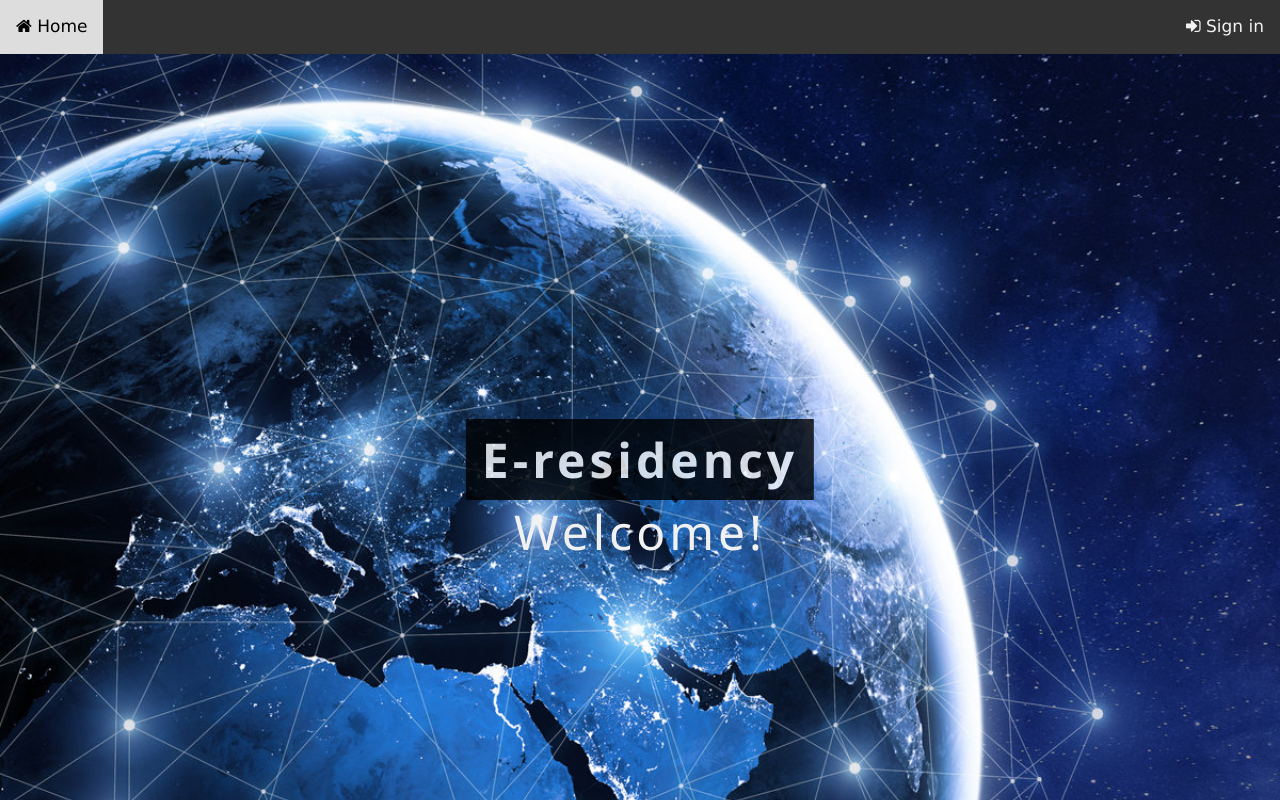
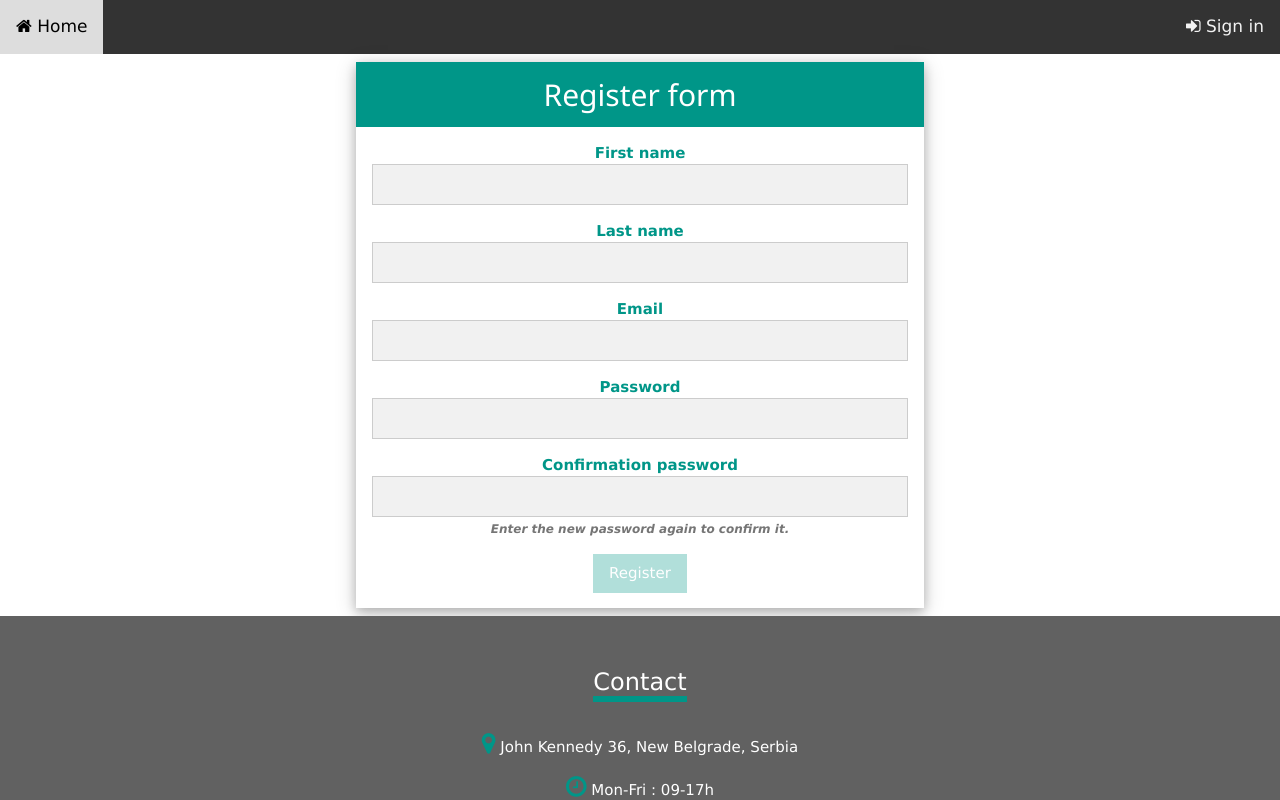
Before and after one commit to krjovan/E-residency-frontend, an Angular app: page /register in a window 1280 px wide. Before the commit this address led to /home. Shown: the top 800 px of the page. Built offline with nearby package versions, Linux system fonts and the light colour scheme.

Commit message:
Register function added and updated profile component

```diff
--- a/src/app/app.module.ts
+++ b/src/app/app.module.ts
@@ -9,11 +9,13 @@ import { HomeComponent } from './components/home/home.component';
 import { SignInComponent } from './components/sign-in/sign-in.component';
 import { ProfileComponent } from './components/profile/profile.component';
 import { AuthGuardService } from './services/auth-guard.service';
+import { RegisterComponent } from './components/register/register.component';
 
 
 const routes: Routes = [
   { path: 'home', component: HomeComponent },
   { path: 'sign-in', component: SignInComponent },
+  { path: 'register', component: RegisterComponent },
   { path: 'profile', component: ProfileComponent, canActivate: [AuthGuardService] },
   { path: '**', redirectTo: '/home', pathMatch: 'full' }
 ];
@@ -23,7 +25,8 @@ const routes: Routes = [
     AppComponent,
     HomeComponent,
     SignInComponent,
-    ProfileComponent
+    ProfileComponent,
+    RegisterComponent
   ],
   imports: [
     BrowserModule,
--- a/src/app/components/profile/profile.component.html
+++ b/src/app/components/profile/profile.component.html
@@ -14,15 +14,7 @@
           <b>someone@domain.domain</b>
         </label>
       </p>
-      <p>
-        <label class="w3-text-teal">
-          <b>Current password</b>
-        </label>
-        <label class="w3-text-grey" style="font-style: italic">
-        </label>
-        <input required [(ngModel)]="currentPassword" minlength="1" maxlength="40" name="oldpassword" type="password" style="text-align: center;"
-          class="w3-input w3-border w3-light-grey">
-      </p>
+
       <p>
         <label class="w3-text-teal">
           <b>New password</b>
@@ -30,7 +22,7 @@
         <input [(ngModel)]="newPassword" name="newpassword" minlength="8" maxlength="20" pattern="^(?=.*[a-z])(?=.*[A-Z])(?=.*\d)(?=.*[@$!%*?&])[A-Za-z\d@$!%*?&]{8,20}$"
           type="password" style="text-align: center;" class="w3-input w3-border w3-light-grey">
         <label class="w3-text-grey" style="font-style: italic">
-          <b>Minimum 8 and maximum 20 characters. It must contain at least one lowercase and uppercase letter, a number as well
+          <b style="font-size: 9pt;">Minimum 8 and maximum 20 characters. It must contain at least one lowercase and uppercase letter, a number as well
             as a special character.
             <span style="color: red;"> (Only if you want to change the current password)</span>
           </b>
@@ -43,10 +35,19 @@
         <input [(ngModel)]="confirmationPassword" name="confirmationpassword" minlength="8" maxlength="20" pattern="^(?=.*[a-z])(?=.*[A-Z])(?=.*\d)(?=.*[@$!%*?&])[A-Za-z\d@$!%*?&]{8,20}$"
           type="password" style="text-align: center;" class="w3-input w3-border w3-light-grey">
         <label class="w3-text-grey" style="font-style: italic">
-          <b>Enter the new password again to confirm it.
-            <span style="color: red;"> (Only if you want to change the current password)</span>
+          <b style="font-size: 9pt;">Enter the new password again to confirm it.
+            <span style=" color: red;"> (Only if you want to change the current password)</span>
           </b>
         </label>
+      </p>
+      <p>
+        <label class="w3-text-teal">
+          <b>Current password <span style=" color: red;"> *</span></b>
+        </label>
+        <label class="w3-text-grey" style="font-style: italic">
+        </label>
+        <input required [(ngModel)]="currentPassword" minlength="1" maxlength="40" name="oldpassword" type="password" style="text-align: center;"
+          class="w3-input w3-border w3-light-grey">
       </p>
 
       <p class="w3-center">
--- a/src/app/components/profile/profile.component.ts
+++ b/src/app/components/profile/profile.component.ts
@@ -17,6 +17,10 @@ export class ProfileComponent implements OnInit {
   constructor(private auth: AuthenticationService) {}
 
   ngOnInit() {
+    this.getUserDetails();
+  }
+
+  getUserDetails() {
     this.auth.profile().subscribe(user => {
       this.details = user;
     }, (err) => {
@@ -25,6 +29,11 @@ export class ProfileComponent implements OnInit {
   }
 
   save() {
+    if(this.newPassword !== this.confirmationPassword && this.newPassword !== '' && this.confirmationPassword !== ''){
+      console.log("New password and Confirmation password do not match");
+      return;
+    }
+
     var req = {
       currentPassword: this.currentPassword,
       salt: this.details.salt
--- /dev/null
+++ b/src/app/components/register/register.component.html
@@ -0,0 +1,55 @@
+<div class="w3-center w3-padding" style="margin:0 auto; max-width: 600px;">
+  <div class="w3-card-4">
+    <div class="w3-container w3-teal">
+      <h2>Register form</h2>
+    </div>
+    <form class="w3-container" #formControl="ngForm">
+      <p>
+        <label class="w3-text-teal">
+          <b>First name</b>
+        </label>
+        <input required [(ngModel)]="firstName" minlength="2" maxlength="40" name="first" type="text" style="text-align: center;"
+          class="w3-input w3-border w3-light-grey">
+      </p>
+      <p>
+        <label class="w3-text-teal">
+          <b>Last name</b>
+        </label>
+        <input required [(ngModel)]="lastName" minlength="2" maxlength="40" name="last" type="text" style="text-align: center;" class="w3-input w3-border w3-light-grey">
+      </p>
+      <p>
+        <label class="w3-text-teal">
+          <b>Email</b>
+        </label>
+        <input required [(ngModel)]="credentials.email" pattern="[a-z0-9._%+-]+@[a-z0-9.-]+\.[a-z]{2,}$" minlength="1" maxlength="40"
+          name="email" type="text" style="text-align: center;" class="w3-input w3-border w3-light-grey">
+      </p>
+      <p>
+        <label class="w3-text-teal">
+          <b>Password</b>
+        </label>
+        <label class="w3-text-grey" style="font-style: italic">
+        </label>
+        <input required [(ngModel)]="credentials.password" minlength="1" maxlength="40" name="password" type="password" style="text-align: center;"
+          class="w3-input w3-border w3-light-grey">
+      </p>
+
+      <p>
+        <label class="w3-text-teal">
+          <b>Confirmation password</b>
+        </label>
+        <label class="w3-text-grey" style="font-style: italic">
+        </label>
+        <input required [(ngModel)]="confirmationPassword" minlength="1" maxlength="40" name="password" type="password" style="text-align: center;"
+          class="w3-input w3-border w3-light-grey">
+        <label class="w3-text-grey" style="font-style: italic">
+          <b style="font-size: 9pt;">Enter the new password again to confirm it.</b>
+        </label>
+      </p>
+
+      <p class="w3-center">
+        <button [disabled]="!formControl.valid" (click)="register()" class="w3-btn w3-teal">Register</button>
+      </p>
+    </form>
+  </div>
+</div>
--- /dev/null
+++ b/src/app/components/register/register.component.ts
@@ -0,0 +1,42 @@
+import { Component, OnInit } from '@angular/core';
+import { AuthenticationService, TokenPayload } from '../../services/authentication.service';
+import { Router } from '@angular/router';
+
+@Component({
+  selector: 'app-register',
+  templateUrl: './register.component.html',
+  styleUrls: ['./register.component.css']
+})
+export class RegisterComponent implements OnInit {
+
+  firstName: '';
+  lastName: '';
+  confirmationPassword: '';
+
+  credentials: TokenPayload = {
+    name:'',
+    email: '',
+    password: '',
+    role: ''
+  };
+
+  constructor(private auth: AuthenticationService, private router: Router) { }
+
+  ngOnInit(): void {
+  }
+
+  register() {
+    if (this.credentials.password === this.confirmationPassword) {
+      this.credentials.name = this.firstName + ' ' + this.lastName;
+      this.auth.register(this.credentials).subscribe(() => {
+        this.router.navigateByUrl('/profile');
+      }, (err) => {
+        console.error(err);
+      });
+    } else {
+      console.log('Password and Confirmation password do not match');
+    }
+
+  }
+
+}
--- a/src/app/components/sign-in/sign-in.component.html
+++ b/src/app/components/sign-in/sign-in.component.html
@@ -24,4 +24,5 @@
       </p>
     </form>
   </div>
+  <div>If you don't have an account, <a style="cursor: pointer;" routerLink="/register"><i class="fa fa-user"></i> Register</a></div>
 </div>
--- a/src/app/components/sign-in/sign-in.component.ts
+++ b/src/app/components/sign-in/sign-in.component.ts
@@ -20,7 +20,7 @@ export class SignInComponent implements OnInit {
 
   login() {
     this.auth.login(this.credentials).subscribe(() => {
-      // this.router.navigateByUrl('/profile');
+      this.router.navigateByUrl('/profile');
     }, (err) => {
       console.error(err);
     });
```
Also changed, not shown: src/app/components/register/register.component.css (added), 1 other file (tests, documents, lock files or other folders).
